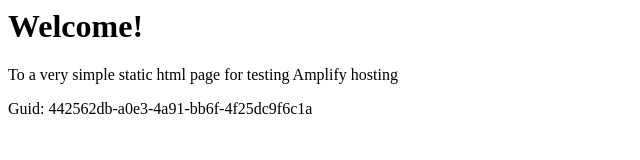
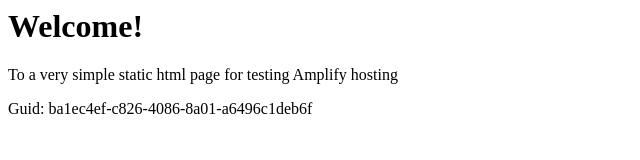
Before and after one commit to aws-aemilia-pdx/Github-PR-Commit-Integration-Test-DoNotTouch-GithubWebhookPreviewCanaryTest-v1-gamma-us-west-2, a website: page src/index.html in a window 1280 px wide. Shown: the full height of the page, 0-640 px from the left. Drawn offline with Linux system fonts and the light colour scheme.

Commit message:
commit from integ tests

```diff
--- a/src/index.html
+++ b/src/index.html
@@ -12,6 +12,6 @@
 <body>
     <h1>Welcome!</h1>
     <p>To a very simple static html page for testing Amplify hosting</p>
-    <p>Guid: 442562db-a0e3-4a91-bb6f-4f25dc9f6c1a</p></body>
+    <p>Guid: ba1ec4ef-c826-4086-8a01-a6496c1deb6f</p></body>
 
 </html>
```
